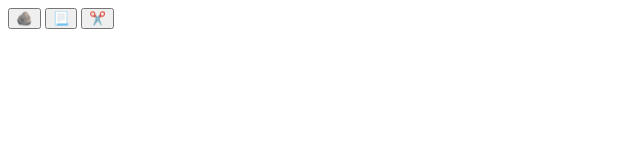
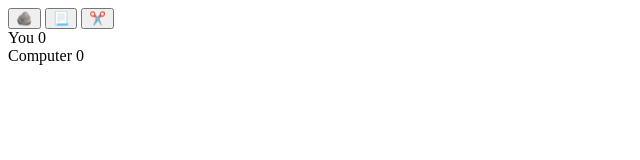
Before and after one commit to Rheaazarraga/rock-paper-scissors, a plain HTML site: page index.html in a window 1280 px wide. Shown: the whole page, without its empty margins (0-640 px from the left). Drawn offline with Linux system fonts and the light colour scheme.

Commit message:
create you and computer classes with span classes for result scores

```diff
--- a/index.html
+++ b/index.html
@@ -12,5 +12,14 @@
       <button class="selection">📃</button>
       <button class="selection">✂️</button>
     </div>
+    <div class="results">
+      <div>You
+        <span class="result-score">0</span>
+      </div>
+      <div>
+        Computer
+        <span class="result-score">0</span>
+      </div>
+    </div>
   </body>
 </html>
```
